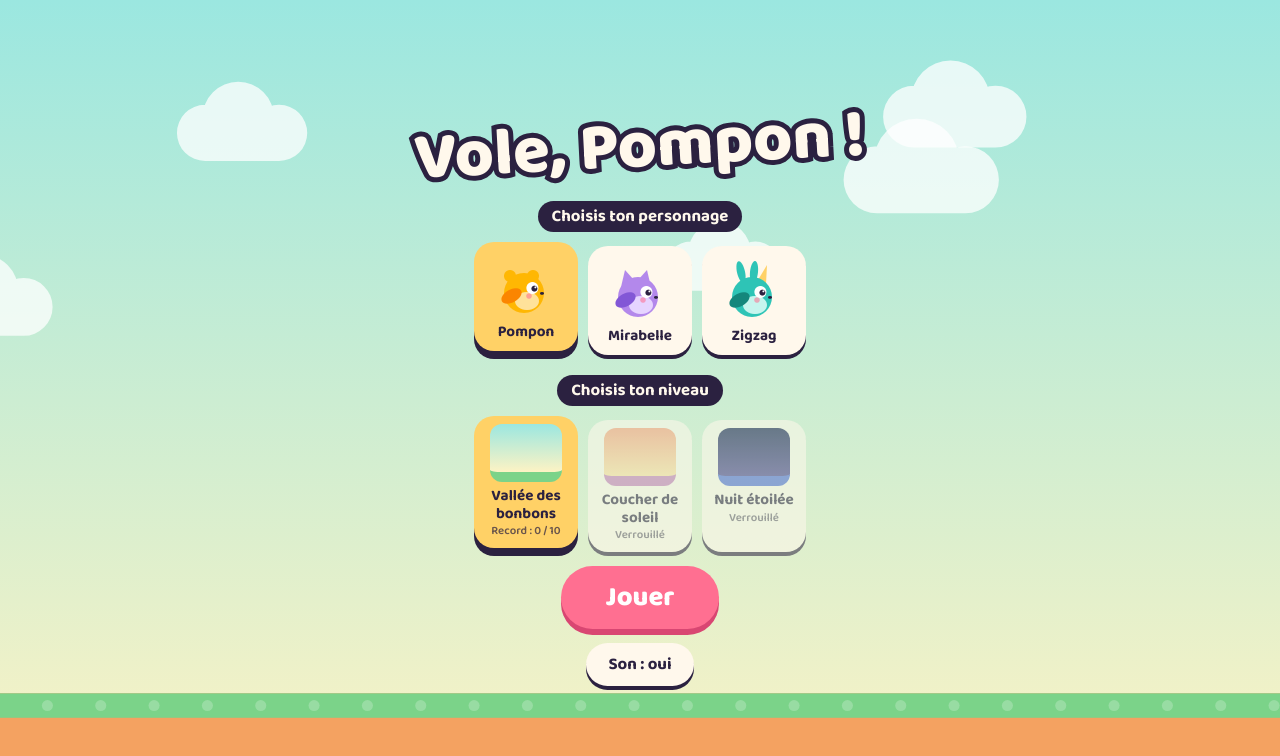
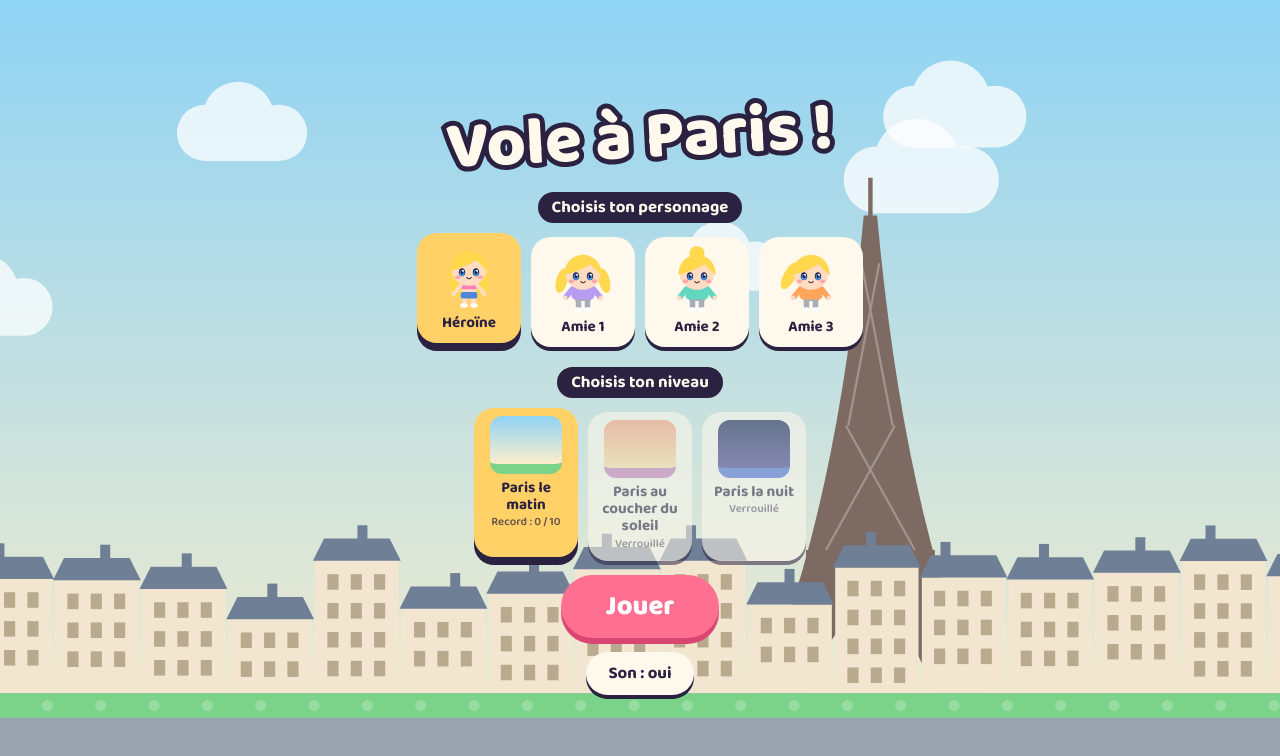
Before and after one commit to jhery-rdo/flappy, a plain HTML site: page index.html in a window 1280 px wide. Drawn offline with Linux system fonts and the light colour scheme; animation ran at ten frames a second.

Commit message:
Filles kawaii, Paris et baguettes de pain
Remplace les créatures provisoires par quatre filles kawaii blondes
aux yeux bleus (une héroïne en chandail bedaine et short en jean,
trois amies en chandail large et jogging gris). Les trois niveaux se
passent à Paris (matin, coucher du soleil, nuit) avec la tour Eiffel
et les toits en arrière-plan ; les obstacles sont des baguettes.

Co-Authored-By: Claude Fable 5.2 <noreply@anthropic.com>
Claude-Session: https://claude.ai/code/session_01AUGtbbMM4Y8KrP6aQxYpgv

```diff
--- a/index.html
+++ b/index.html
@@ -6,12 +6,12 @@
 <meta name="apple-mobile-web-app-capable" content="yes">
 <meta name="mobile-web-app-capable" content="yes">
 <meta name="apple-mobile-web-app-status-bar-style" content="black-translucent">
-<meta name="apple-mobile-web-app-title" content="Pompon">
+<meta name="apple-mobile-web-app-title" content="Vole à Paris">
 <meta name="theme-color" content="#2b2140">
 <link rel="manifest" href="manifest.webmanifest">
 <link rel="apple-touch-icon" href="icons/icon-180.png">
 <link rel="icon" href="icons/icon-180.png">
-<title>Vole, Pompon !</title>
+<title>Vole à Paris !</title>
 <link rel="stylesheet" href="https://fonts.googleapis.com/css2?family=Baloo+2:wght@600;700;800&display=swap">
 <link rel="stylesheet" href="style.css">
 <style>html { padding: env(safe-area-inset-top, 0px) 0 env(safe-area-inset-bottom, 0px); }</style>
@@ -23,7 +23,7 @@
   <button id="btn-home" hidden>Menu</button>
 
   <section id="menu" class="overlay">
-    <h1 id="title">Vole, Pompon !</h1>
+    <h1 id="title">Vole à Paris !</h1>
     <h2>Choisis ton personnage</h2>
     <div id="char-list" class="picker"></div>
     <h2>Choisis ton niveau</h2>
--- a/src/characters.js
+++ b/src/characters.js
@@ -1,97 +1,130 @@
 // Les personnages. Pour en ajouter un, copier un bloc et changer les valeurs.
-//   ears : 'none' | 'cat' | 'bunny' | 'round'
-//   horn : true pour une corne
+//   hairStyle : 'long' | 'couettes' | 'chignon' | 'queue'
+//   top.style : 'bedaine' (chandail court, on voit le ventre) | 'large' (grand chandail)
+//   bottom.style : 'short' | 'jogging'
+const BLOND = '#ffd84d';
+const SKIN = '#ffdcc2';
+const BLUE_EYES = '#3b9cff';
+const GREY = '#a9adb8';
+
 export const CHARACTERS = [
-  { id: 'pompon', name: 'Pompon', body: '#ffb703', belly: '#ffe29a', wing: '#fb8500', ears: 'round', horn: false },
-  { id: 'mirabelle', name: 'Mirabelle', body: '#b388eb', belly: '#e6d4ff', wing: '#8257d6', ears: 'cat', horn: false },
-  { id: 'zigzag', name: 'Zigzag', body: '#2ec4b6', belly: '#c6f5ee', wing: '#14877c', ears: 'bunny', horn: true },
+  { id: 'heroine', name: 'Héroïne', hair: BLOND, hairStyle: 'long', eyes: BLUE_EYES, skin: SKIN,
+    top: { style: 'bedaine', color: '#ff7eb6' }, bottom: { style: 'short', color: '#4f86d9' }, shoes: '#ffffff' },
+  { id: 'amie1', name: 'Amie 1', hair: BLOND, hairStyle: 'couettes', eyes: BLUE_EYES, skin: SKIN,
+    top: { style: 'large', color: '#b79cf2' }, bottom: { style: 'jogging', color: GREY }, shoes: '#ffffff' },
+  { id: 'amie2', name: 'Amie 2', hair: BLOND, hairStyle: 'chignon', eyes: BLUE_EYES, skin: SKIN,
+    top: { style: 'large', color: '#63d6c0' }, bottom: { style: 'jogging', color: GREY }, shoes: '#ffffff' },
+  { id: 'amie3', name: 'Amie 3', hair: BLOND, hairStyle: 'queue', eyes: BLUE_EYES, skin: SKIN,
+    top: { style: 'large', color: '#ffa55c' }, bottom: { style: 'jogging', color: GREY }, shoes: '#ffffff' },
 ];
 
+function ellipse(ctx, x, y, rx, ry, rot = 0) {
+  ctx.beginPath();
+  ctx.ellipse(x, y, rx, ry, rot, 0, Math.PI * 2);
+  ctx.fill();
+}
+
+function box(ctx, x, y, w, h, r) {
+  ctx.beginPath();
+  if (ctx.roundRect) ctx.roundRect(x, y, w, h, r);
+  else ctx.rect(x, y, w, h);
+  ctx.fill();
+}
+
 // Dessine un personnage centré en (x, y), de rayon r, tourné de `angle` radians.
-// `flap` va de -1 à 1 et fait battre l'aile.
+// `flap` va de -1 à 1 et fait battre les bras.
 export function drawCharacter(ctx, c, x, y, r, angle = 0, flap = 0) {
+  const hy = -0.35 * r; // centre de la tête
+  const dark = '#2b2140';
   ctx.save();
   ctx.translate(x, y);
   ctx.rotate(angle);
+  ctx.lineCap = 'round';
   ctx.lineJoin = 'round';
 
-  // oreilles (derrière le corps)
-  ctx.fillStyle = c.body;
-  if (c.ears === 'cat') {
-    for (const s of [-1, 1]) {
-      ctx.beginPath();
-      ctx.moveTo(s * r * 0.75 - r * 0.1, -r * 0.5);
-      ctx.lineTo(s * r * 0.55 - r * 0.1, -r * 1.35);
-      ctx.lineTo(s * r * 0.1 - r * 0.1, -r * 0.85);
-      ctx.fill();
-    }
-  } else if (c.ears === 'bunny') {
-    for (const s of [-0.45, 0.2]) {
-      ctx.beginPath();
-      ctx.ellipse(s * r - r * 0.1, -r * 1.25, r * 0.2, r * 0.55, s * 0.5, 0, Math.PI * 2);
-      ctx.fill();
-    }
-  } else if (c.ears === 'round') {
-    for (const s of [-0.7, 0.45]) {
-      ctx.beginPath();
-      ctx.arc(s * r, -r * 0.85, r * 0.3, 0, Math.PI * 2);
-      ctx.fill();
-    }
-  }
-  if (c.horn) {
-    ctx.fillStyle = '#ffd166';
-    ctx.beginPath();
-    ctx.moveTo(r * 0.3, -r * 0.85);
-    ctx.lineTo(r * 0.75, -r * 1.6);
-    ctx.lineTo(r * 0.7, -r * 0.65);
-    ctx.fill();
+  // cheveux derrière la tête
+  ctx.fillStyle = c.hair;
+  if (c.hairStyle === 'long') {
+    box(ctx, -0.8 * r, hy - 0.2 * r, 1.6 * r, 1.25 * r, 0.45 * r);
+  } else if (c.hairStyle === 'couettes') {
+    ellipse(ctx, -0.85 * r, hy + 0.3 * r, 0.22 * r, 0.5 * r, 0.25);
+    ellipse(ctx, 0.85 * r, hy + 0.3 * r, 0.22 * r, 0.5 * r, -0.25);
+  } else if (c.hairStyle === 'chignon') {
+    ellipse(ctx, 0, hy - 0.8 * r, 0.3 * r, 0.28 * r);
+  } else if (c.hairStyle === 'queue') {
+    ellipse(ctx, -0.85 * r, hy + 0.1 * r, 0.24 * r, 0.6 * r, 0.5);
   }
 
-  // corps
-  ctx.fillStyle = c.body;
+  // jambes
+  const jog = c.bottom.style === 'jogging';
+  for (const s of [-1, 1]) {
+    ctx.fillStyle = jog ? c.bottom.color : c.skin;
+    box(ctx, s * 0.18 * r - 0.11 * r, 0.6 * r, 0.22 * r, 0.48 * r, 0.1 * r);
+    ctx.fillStyle = c.shoes;
+    ellipse(ctx, s * 0.2 * r, 1.1 * r, 0.16 * r, 0.09 * r);
+  }
+
+  // ventre (peau), puis bas et haut
+  ctx.fillStyle = c.skin;
+  box(ctx, -0.3 * r, 0.2 * r, 0.6 * r, 0.5 * r, 0.12 * r);
+  ctx.fillStyle = c.bottom.color;
+  box(ctx, -0.33 * r, 0.56 * r, 0.66 * r, jog ? 0.2 * r : 0.26 * r, 0.08 * r);
+  ctx.fillStyle = c.top.color;
+  const large = c.top.style === 'large';
+  if (large) box(ctx, -0.46 * r, 0.14 * r, 0.92 * r, 0.56 * r, 0.16 * r);
+  else box(ctx, -0.34 * r, 0.18 * r, 0.68 * r, 0.27 * r, 0.1 * r);
+
+  // bras qui battent comme des ailes
+  for (const s of [-1, 1]) {
+    ctx.save();
+    ctx.translate(s * (large ? 0.42 : 0.32) * r, 0.28 * r);
+    ctx.rotate(s * (-0.9 - flap * 0.7));
+    ctx.lineWidth = (large ? 0.22 : 0.15) * r;
+    ctx.strokeStyle = large ? c.top.color : c.skin;
+    ctx.beginPath();
+    ctx.moveTo(0, 0);
+    ctx.lineTo(0, 0.42 * r);
+    ctx.stroke();
+    ctx.fillStyle = c.skin;
+    ellipse(ctx, 0, 0.46 * r, 0.09 * r, 0.09 * r);
+    ctx.restore();
+  }
+
+  // tête
+  ctx.fillStyle = c.skin;
+  ellipse(ctx, 0, hy, 0.7 * r, 0.66 * r);
+
+  // frange
+  ctx.fillStyle = c.hair;
   ctx.beginPath();
-  ctx.arc(0, 0, r, 0, Math.PI * 2);
+  ctx.arc(0, hy, 0.74 * r, Math.PI * 0.97, Math.PI * 2.03);
+  ctx.quadraticCurveTo(0.5 * r, hy - 0.12 * r, 0.3 * r, hy - 0.36 * r);
+  ctx.quadraticCurveTo(-0.15 * r, hy - 0.08 * r, -0.74 * r, hy + 0.06 * r);
   ctx.fill();
 
-  // ventre
-  ctx.fillStyle = c.belly;
+  // yeux kawaii
+  for (const s of [-1, 1]) {
+    const ex = s * 0.28 * r;
+    const ey = hy + 0.12 * r;
+    ctx.fillStyle = dark;
+    ellipse(ctx, ex, ey, 0.13 * r, 0.16 * r);
+    ctx.fillStyle = c.eyes;
+    ellipse(ctx, ex, ey + 0.03 * r, 0.1 * r, 0.12 * r);
+    ctx.fillStyle = dark;
+    ellipse(ctx, ex, ey + 0.01 * r, 0.055 * r, 0.07 * r);
+    ctx.fillStyle = '#fff';
+    ellipse(ctx, ex + 0.04 * r, ey - 0.06 * r, 0.04 * r, 0.04 * r);
+  }
+
+  // joues roses et sourire
+  ctx.fillStyle = 'rgba(255, 110, 150, .5)';
+  ellipse(ctx, -0.46 * r, hy + 0.32 * r, 0.11 * r, 0.07 * r);
+  ellipse(ctx, 0.46 * r, hy + 0.32 * r, 0.11 * r, 0.07 * r);
+  ctx.strokeStyle = dark;
+  ctx.lineWidth = 0.04 * r;
   ctx.beginPath();
-  ctx.ellipse(r * 0.15, r * 0.4, r * 0.6, r * 0.45, 0, 0, Math.PI * 2);
-  ctx.fill();
-
-  // aile
-  ctx.fillStyle = c.wing;
-  ctx.save();
-  ctx.translate(-r * 0.45, r * 0.05);
-  ctx.rotate(-0.3 + flap * 0.7);
-  ctx.beginPath();
-  ctx.ellipse(-r * 0.2, 0, r * 0.55, r * 0.32, 0, 0, Math.PI * 2);
-  ctx.fill();
-  ctx.restore();
-
-  // oeil
-  ctx.fillStyle = '#fff';
-  ctx.beginPath();
-  ctx.arc(r * 0.42, -r * 0.25, r * 0.3, 0, Math.PI * 2);
-  ctx.fill();
-  ctx.fillStyle = '#2b2140';
-  ctx.beginPath();
-  ctx.arc(r * 0.52, -r * 0.22, r * 0.15, 0, Math.PI * 2);
-  ctx.fill();
-  ctx.fillStyle = '#fff';
-  ctx.beginPath();
-  ctx.arc(r * 0.57, -r * 0.28, r * 0.05, 0, Math.PI * 2);
-  ctx.fill();
-
-  // joue et museau
-  ctx.fillStyle = 'rgba(255, 105, 140, .55)';
-  ctx.beginPath();
-  ctx.arc(r * 0.25, r * 0.15, r * 0.14, 0, Math.PI * 2);
-  ctx.fill();
-  ctx.fillStyle = '#2b2140';
-  ctx.beginPath();
-  ctx.ellipse(r * 0.9, r * 0.02, r * 0.1, r * 0.07, 0, 0, Math.PI * 2);
-  ctx.fill();
+  ctx.arc(0, hy + 0.28 * r, 0.1 * r, 0.15 * Math.PI, 0.85 * Math.PI);
+  ctx.stroke();
 
   ctx.restore();
 }
--- a/src/config.js
+++ b/src/config.js
@@ -1,13 +1,13 @@
 // Réglages généraux du jeu. Toutes les distances sont en "unités de jeu" :
 // l'écran fait toujours 720 unités de haut, quelle que soit la taille de l'appareil.
 export const CONFIG = {
-  title: 'Vole, Pompon !',
+  title: 'Vole à Paris !',
   viewHeight: 720,
   gravity: 1700,        // force qui tire le personnage vers le bas
   flapVelocity: -520,   // élan vers le haut à chaque tape
   maxFallSpeed: 760,
   groundHeight: 96,
-  playerRadius: 26,
-  hitboxScale: 0.78,    // < 1 = collisions plus gentilles
-  obstacleWidth: 86,
+  playerRadius: 30,
+  hitboxScale: 0.75,    // < 1 = collisions plus gentilles
+  obstacleWidth: 62,
 };
--- a/src/levels.js
+++ b/src/levels.js
@@ -1,30 +1,37 @@
 // Les niveaux. Pour en ajouter un, copier un bloc et changer les valeurs.
 //   sky      : couleurs du ciel (haut, bas)
 //   decor    : 'clouds' | 'sun' | 'stars'
+//   paris    : couleurs de la tour Eiffel et des immeubles (enlever pour un monde sans Paris)
+//   obstacle : couleurs de la baguette (croûte, bord, entailles)
 //   speed    : vitesse de défilement
-//   gap      : hauteur du passage entre les obstacles (plus grand = plus facile)
+//   gap      : hauteur du passage entre les baguettes (plus grand = plus facile)
 //   spacing  : distance entre deux obstacles
 //   goal     : nombre d'obstacles à passer pour gagner le niveau
+const BAGUETTE = { color: '#e3a857', edge: '#b9772f', cut: '#f8dfae' };
+
 export const LEVELS = [
   {
-    id: 'bonbons', name: 'Vallée des bonbons',
-    sky: ['#9be7e0', '#fdf3c4'], decor: 'clouds',
-    ground: '#f4a261', groundTop: '#7bd389',
-    obstacle: { color: '#ff6f91', stripe: '#ffc2d1', cap: '#d94672' },
+    id: 'paris-matin', name: 'Paris le matin',
+    sky: ['#8fd3f4', '#fdeecb'], decor: 'clouds',
+    paris: { tower: '#7d6b63', wall: '#f3e6d0', roof: '#6f7f95', window: '#b9a98f', sparkle: false },
+    ground: '#9aa3ad', groundTop: '#7bd389',
+    obstacle: BAGUETTE,
     speed: 170, gap: 240, spacing: 330, goal: 10,
   },
   {
-    id: 'soir', name: 'Coucher de soleil',
+    id: 'paris-soir', name: 'Paris au coucher du soleil',
     sky: ['#ff9e7a', '#ffe0a3'], decor: 'sun',
-    ground: '#8d5a97', groundTop: '#c77dba',
-    obstacle: { color: '#5b3f8c', stripe: '#8a6bc0', cap: '#3d2866' },
+    paris: { tower: '#5a3d4f', wall: '#e9b79a', roof: '#6b4a6e', window: '#ffe9a8', sparkle: false },
+    ground: '#7a6a80', groundTop: '#c77dba',
+    obstacle: BAGUETTE,
     speed: 200, gap: 215, spacing: 310, goal: 15,
   },
   {
-    id: 'nuit', name: 'Nuit étoilée',
+    id: 'paris-nuit', name: 'Paris la nuit',
     sky: ['#141b4d', '#4a3f8f'], decor: 'stars',
+    paris: { tower: '#d9a441', wall: '#2c336b', roof: '#1b2050', window: '#ffe066', sparkle: true },
     ground: '#1f2a5c', groundTop: '#4f6bd6',
-    obstacle: { color: '#3ddbd9', stripe: '#b5fffb', cap: '#17a2a0' },
+    obstacle: BAGUETTE,
     speed: 230, gap: 195, spacing: 300, goal: 20,
   },
 ];
--- a/src/main.js
+++ b/src/main.js
@@ -193,7 +193,7 @@ function buildMenu() {
     const cv = document.createElement('canvas');
     cv.width = cv.height = 144;
     const cx = cv.getContext('2d');
-    drawCharacter(cx, c, 68, 86, 40, 0, -0.3);
+    drawCharacter(cx, c, 72, 74, 50, 0, -0.3);
     const name = document.createElement('span');
     name.textContent = c.name;
     b.append(cv, name);
--- a/src/render.js
+++ b/src/render.js
@@ -42,22 +42,22 @@ export function drawBackground(ctx, level, W, H, dist, time) {
     }
     ctx.fillStyle = '#fff6c9';
     ctx.beginPath();
-    ctx.arc(W * 0.78, 120, 46, 0, Math.PI * 2);
+    ctx.arc(W * 0.22, 120, 46, 0, Math.PI * 2);
     ctx.fill();
     ctx.fillStyle = level.sky[0];
     ctx.beginPath();
-    ctx.arc(W * 0.78 + 20, 108, 40, 0, Math.PI * 2);
+    ctx.arc(W * 0.22 + 20, 108, 40, 0, Math.PI * 2);
     ctx.fill();
-    return;
   }
 
   if (level.decor === 'sun') {
     ctx.fillStyle = 'rgba(255, 244, 200, .9)';
     ctx.beginPath();
-    ctx.arc(W * 0.7, H * 0.62, 90, 0, Math.PI * 2);
+    ctx.arc(W * 0.3, H * 0.62, 90, 0, Math.PI * 2);
     ctx.fill();
   }
 
+  if (level.decor !== 'stars') {
     ctx.fillStyle = 'rgba(255,255,255,.75)';
     const span = W + 240;
     for (let i = 0; i < 6; i++) {
@@ -67,35 +67,108 @@ export function drawBackground(ctx, level, W, H, dist, time) {
     }
   }
 
+  if (level.paris) {
+    const gy = H - CONFIG.groundHeight;
+    drawEiffel(ctx, level.paris, W * 0.68, gy, 430, time);
+    drawRooftops(ctx, level.paris, W, gy, dist);
+  }
+}
+
+// La tour Eiffel, posée sur le sol en (x, baseY), de hauteur h.
+function drawEiffel(ctx, p, x, baseY, h, time) {
+  ctx.save();
+  ctx.translate(x, baseY);
+  ctx.fillStyle = p.tower;
+  ctx.beginPath();
+  ctx.moveTo(-100, 0);
+  ctx.quadraticCurveTo(-30, -h * 0.38, -6, -h);
+  ctx.lineTo(6, -h);
+  ctx.quadraticCurveTo(30, -h * 0.38, 100, 0);
+  ctx.lineTo(58, 0);
+  ctx.quadraticCurveTo(0, -150, -58, 0);
+  ctx.closePath();
+  ctx.fill();
+  // les étages et l'antenne
+  ctx.fillRect(-58, -h * 0.3, 116, 14);
+  ctx.fillRect(-30, -h * 0.56, 60, 11);
+  ctx.fillRect(-10, -h * 0.9, 20, 8);
+  ctx.fillRect(-2, -h - 34, 4, 36);
+  // croisillons
+  ctx.strokeStyle = 'rgba(255,255,255,.28)';
+  ctx.lineWidth = 2;
+  ctx.beginPath();
+  for (const [y1, y2, w1, w2] of [[-h * 0.3, -h * 0.56, 40, 22], [-h * 0.56, -h * 0.9, 20, 8]]) {
+    ctx.moveTo(-w1, y1); ctx.lineTo(w2, y2);
+    ctx.moveTo(w1, y1); ctx.lineTo(-w2, y2);
+  }
+  ctx.stroke();
+  if (p.sparkle) {
+    for (let i = 0; i < 26; i++) {
+      const t = rnd(i + 300);
+      const half = 6 + (1 - t) * (1 - t) * 80;
+      const a = 0.5 + 0.5 * Math.sin(time * 6 + i * 2.3);
+      ctx.fillStyle = `rgba(255,255,255,${a})`;
+      ctx.beginPath();
+      ctx.arc((rnd(i + 400) * 2 - 1) * half, -t * h, 2.2, 0, Math.PI * 2);
+      ctx.fill();
+    }
+  }
+  ctx.restore();
+}
+
+// Les immeubles parisiens au loin, qui défilent lentement.
+function drawRooftops(ctx, p, W, baseY, dist) {
+  const bw = 78;
+  const shift = dist * 0.25;
+  const first = Math.floor(shift / bw);
+  for (let i = first; i < first + W / bw + 2; i++) {
+    const x = i * bw - shift;
+    const k = ((i % 40) + 40) % 40;
+    const h = 62 + rnd(k) * 58;
+    ctx.fillStyle = p.wall;
+    ctx.fillRect(x, baseY - h, bw - 3, h);
+    ctx.fillStyle = p.roof;
+    ctx.beginPath();
+    ctx.moveTo(x - 2, baseY - h);
+    ctx.lineTo(x + 8, baseY - h - 20);
+    ctx.lineTo(x + bw - 11, baseY - h - 20);
+    ctx.lineTo(x + bw - 1, baseY - h);
+    ctx.fill();
+    ctx.fillRect(x + 14 + rnd(k + 9) * 30, baseY - h - 32, 9, 14); // cheminée
+    ctx.fillStyle = p.window;
+    for (let wy = baseY - h + 12; wy < baseY - 20; wy += 26) {
+      for (let wx = x + 11; wx < x + bw - 20; wx += 21) ctx.fillRect(wx, wy, 10, 14);
+    }
+  }
+}
+
+// Un obstacle = deux baguettes de pain, une qui descend et une qui monte.
 export function drawObstacle(ctx, level, o, groundY) {
   const w = CONFIG.obstacleWidth;
   const c = level.obstacle;
   const top = o.gapY - level.gap / 2;
   const bottom = o.gapY + level.gap / 2;
-  const parts = [[-30, top + 30], [bottom, groundY - bottom + 30]];
+  const parts = [[-60, top + 60], [bottom, groundY - bottom + 60]];
   for (const [y, h] of parts) {
+    ctx.fillStyle = c.edge;
+    roundRect(ctx, o.x, y, w, h, w / 2);
+    ctx.fill();
     ctx.fillStyle = c.color;
-    roundRect(ctx, o.x, y, w, h, 18);
+    roundRect(ctx, o.x + 5, y + 5, w - 14, h - 10, w / 2);
     ctx.fill();
-    // rayures façon sucre d'orge
+    // les entailles du boulanger
     ctx.save();
+    roundRect(ctx, o.x, y, w, h, w / 2);
     ctx.clip();
-    ctx.strokeStyle = c.stripe;
-    ctx.lineWidth = 12;
-    for (let s = y - w; s < y + h + w; s += 46) {
+    ctx.fillStyle = c.cut;
+    for (let s = o.gapY % 74 - 74; s < groundY + 60; s += 74) {
+      if (s < y + 14 || s > y + h - 14) continue;
       ctx.beginPath();
-      ctx.moveTo(o.x - 6, s + w);
-      ctx.lineTo(o.x + w + 6, s);
-      ctx.stroke();
+      ctx.ellipse(o.x + w / 2 - 2, s, w * 0.36, 9, -0.6, 0, Math.PI * 2);
+      ctx.fill();
     }
     ctx.restore();
   }
-  // embouts
-  ctx.fillStyle = c.cap;
-  roundRect(ctx, o.x - 7, top - 26, w + 14, 26, 10);
-  ctx.fill();
-  roundRect(ctx, o.x - 7, bottom, w + 14, 26, 10);
-  ctx.fill();
 }
 
 export function drawGround(ctx, level, W, H, groundY, dist) {
```
Also changed, not shown: icons/icon-180.png, icons/icon-512.png, manifest.webmanifest, 1 other file. Lines whose indentation alone changed are shown as unchanged.
